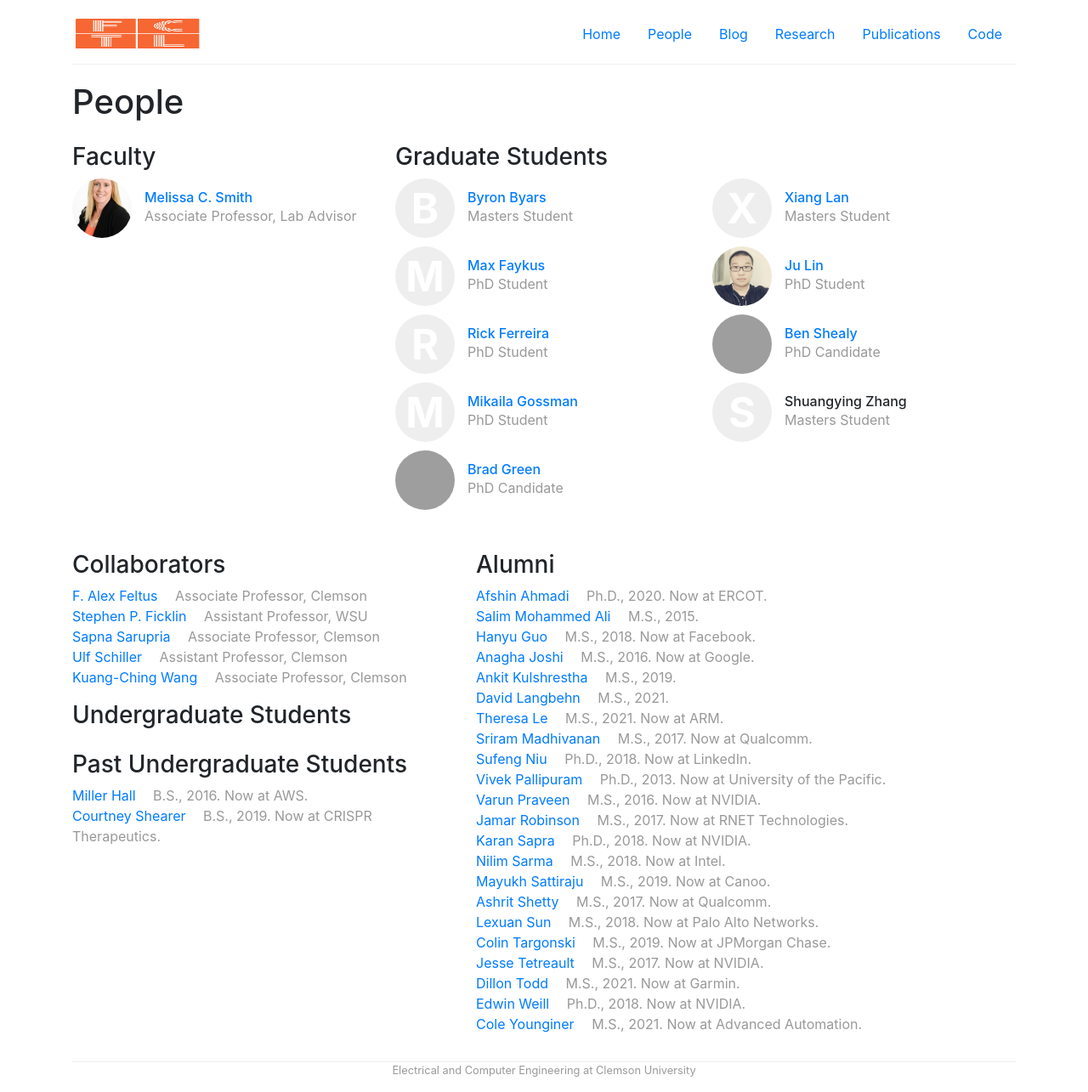
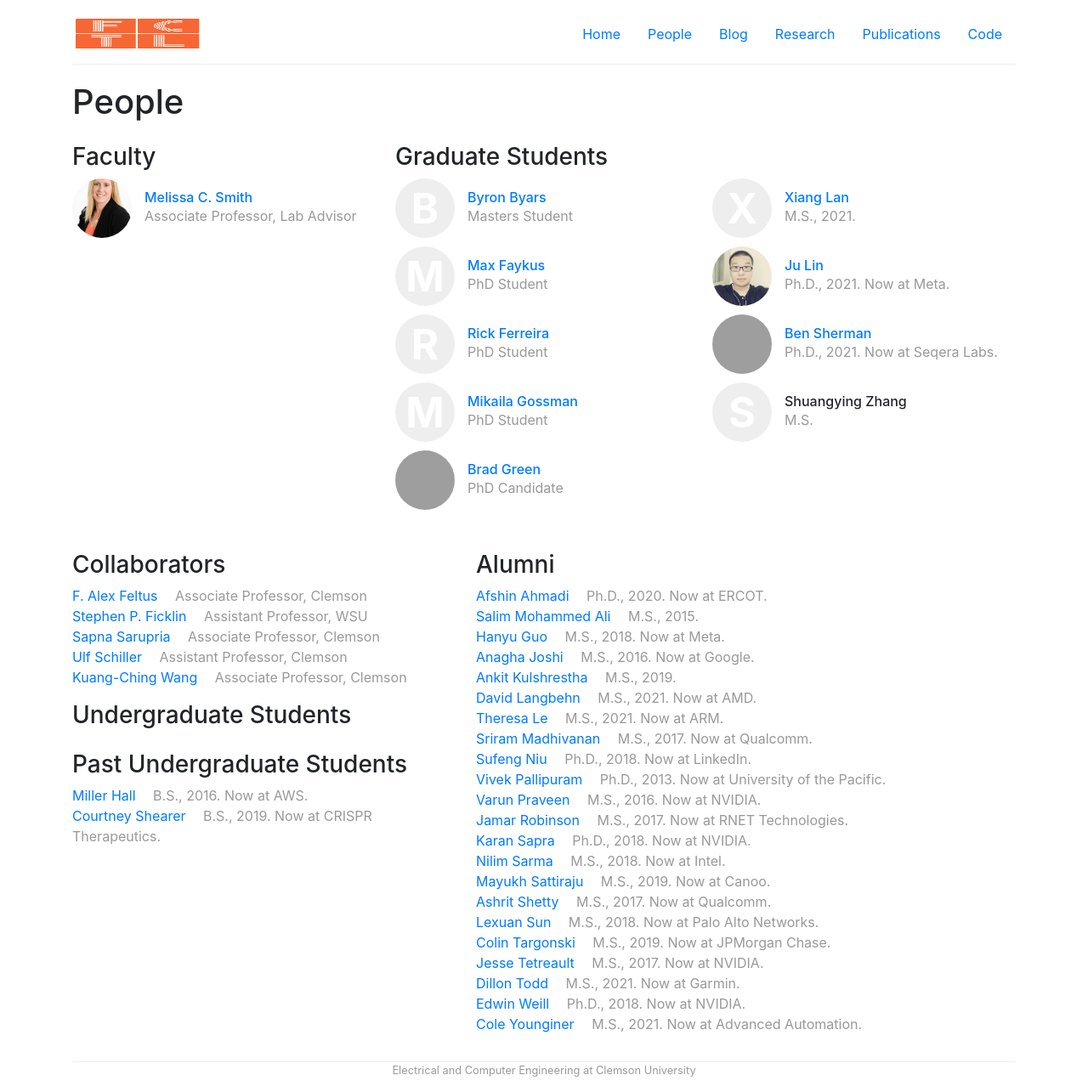
Before and after one commit to CUFCTL/cufctl.github.io, a Jekyll site: the page built from people.html, in a window 1280 px wide. Shown: the whole page at 85% size. Built offline with Jekyll 4.4.1, drawn with Linux system fonts in a browser that asks for light colours; grey boxes are pictures that could not be loaded.

```diff
--- a/_data/people.yml
+++ b/_data/people.yml
@@ -40,35 +40,6 @@ wbgreen:
     image: "https://avatars2.githubusercontent.com/u/20074465"
     bio: PhD Candidate
 
-lan3:
-    display_name: "Xiang Lan"
-    webpage: "https://www.linkedin.com/in/xiang-lan-0aba58173/"
-    github: xianglan010
-    role: grad
-    bio: Masters Student
-
-jul:
-    display_name: "Ju Lin"
-    webpage: "https://linjucs.github.io"
-    github: linjucs
-    role: grad
-    image: /img/people/Ju_Lin6.jpg
-    bio: PhD Student
-
-btsheal:
-    display_name: "Ben Shealy"
-    webpage: "https://www.linkedin.com/in/ben-t-sherman/"
-    github: bentsherman
-    role: grad
-    image: "https://avatars0.githubusercontent.com/u/7884825"
-    bio: PhD Candidate
-
-shuangy:
-    display_name: "Shuangying Zhang"
-    github: Zsy950708
-    role: grad
-    bio: Masters Student
-
 
 
 aahmadi:
@@ -89,7 +60,7 @@ hanyug:
     github: HanyuGuo
     role: alum
     image: "https://avatars1.githubusercontent.com/u/14354442"
-    bio: M.S., 2018. Now at Facebook.
+    bio: M.S., 2018. Now at Meta.
 
 anagha:
     display_name: "Anagha Joshi"
@@ -104,18 +75,33 @@ akulshr:
     role: alum
     bio: M.S., 2019.
 
+lan3:
+    display_name: "Xiang Lan"
+    webpage: "https://www.linkedin.com/in/xiang-lan-0aba58173/"
+    github: xianglan010
+    role: grad
+    bio: M.S., 2021.
+
 dlangbe:
     display_name: "David Langbehn"
     webpage: "https://www.linkedin.com/in/david-langbehn-153234139/"
     github: dlangbe
     role: alum
-    bio: M.S., 2021.
+    bio: M.S., 2021. Now at AMD.
 
 ttle:
     display_name: "Theresa Le"
     webpage: "https://www.linkedin.com/in/letheresa193/"
     role: alum
     bio: M.S., 2021. Now at ARM.
+
+jul:
+    display_name: "Ju Lin"
+    webpage: "https://linjucs.github.io"
+    github: linjucs
+    role: grad
+    image: /img/people/Ju_Lin6.jpg
+    bio: Ph.D., 2021. Now at Meta.
 
 sriram:
     display_name: "Sriram Madhivanan"
@@ -164,9 +150,17 @@ nilim:
 
 mayuk:
     display_name: "Mayukh Sattiraju"
-    webpage: "https://www.linkedin.com/in/cole-younginer-927307145/"
+    webpage: "https://www.linkedin.com/in/mayukh-sattiraju/"
     role: alum
     bio: M.S., 2019. Now at Canoo.
+
+btsheal:
+    display_name: "Ben Sherman"
+    webpage: "https://www.linkedin.com/in/ben-t-sherman/"
+    github: bentsherman
+    role: grad
+    image: "https://avatars0.githubusercontent.com/u/7884825"
+    bio: Ph.D., 2021. Now at Seqera Labs.
 
 ashrit:
     display_name: "Ashrit Shetty"
@@ -217,6 +211,12 @@ youngi2:
     role: alum
     bio: M.S., 2021. Now at Advanced Automation.
 
+shuangy:
+    display_name: "Shuangying Zhang"
+    github: Zsy950708
+    role: grad
+    bio: M.S.
+
 
 
 feltus:
```
Also changed, not shown: _posts/2021-12-15-graduates.md (added, +7 -0 lines).
